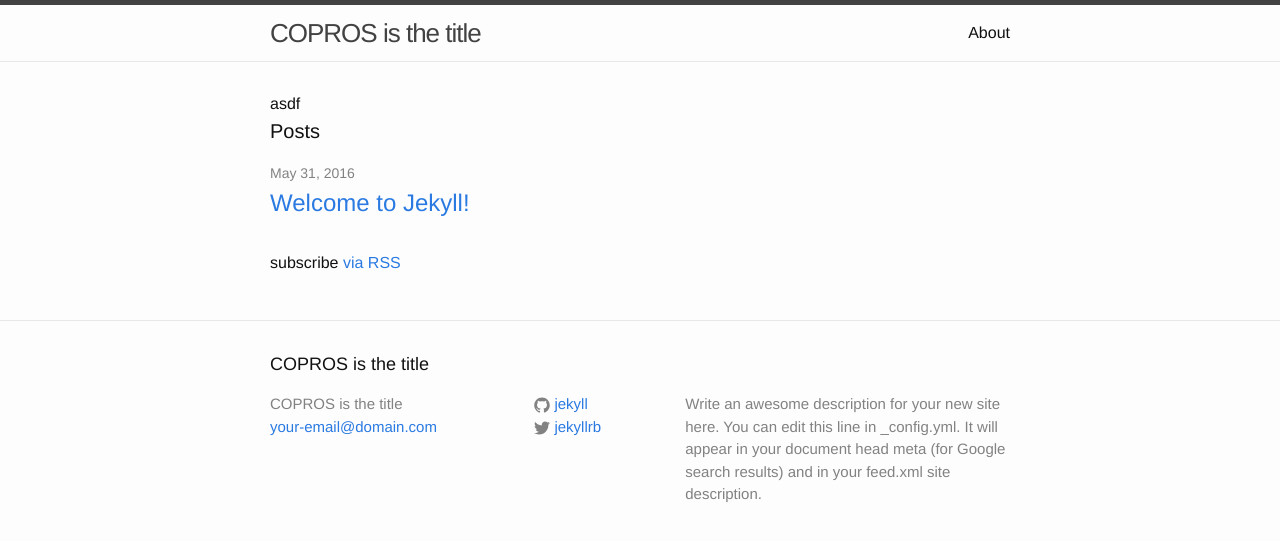
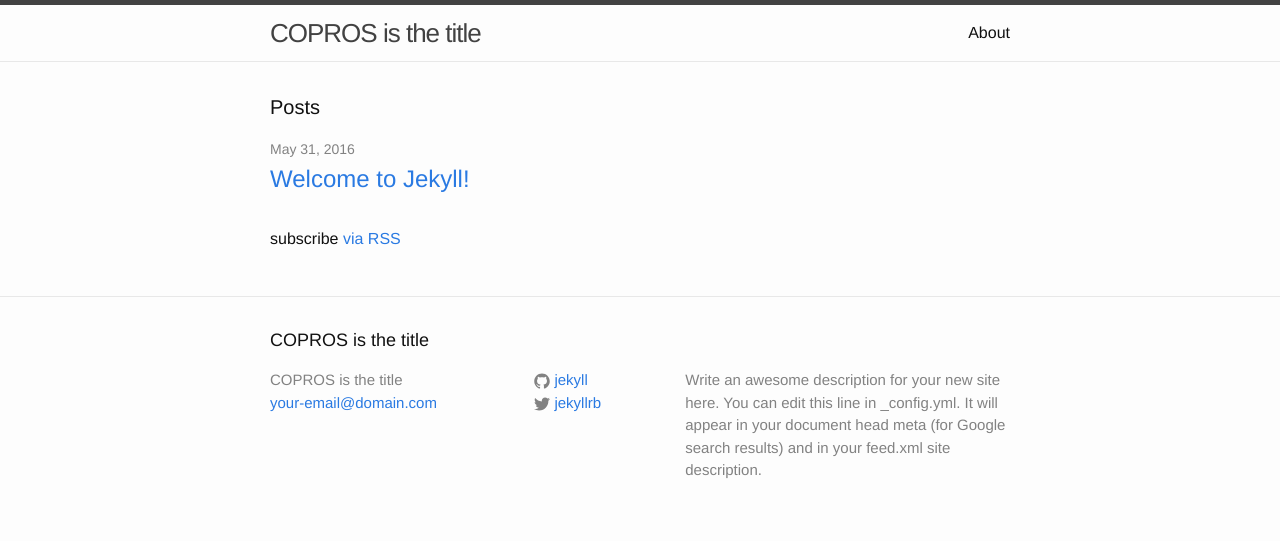
Before and after one commit to name1uda/name1uda.github.io, a Jekyll site: the page built from index.html, in a window 1280 px wide. Shown: the top 541 px of the page. Built offline with Jekyll 4.4.1, drawn with Linux system fonts in a browser that asks for light colours.

Commit message:
Revert "This change will be reverted" This reverts commit 2a56beedd857e559adf216ccba070a6284280a3f.

```diff
--- a/index.html
+++ b/index.html
@@ -2,7 +2,7 @@
 layout: default
 ---
 
-<div class="home">asdf
+<div class="home">
 
   <h1 class="page-heading">Posts</h1>
 
```
